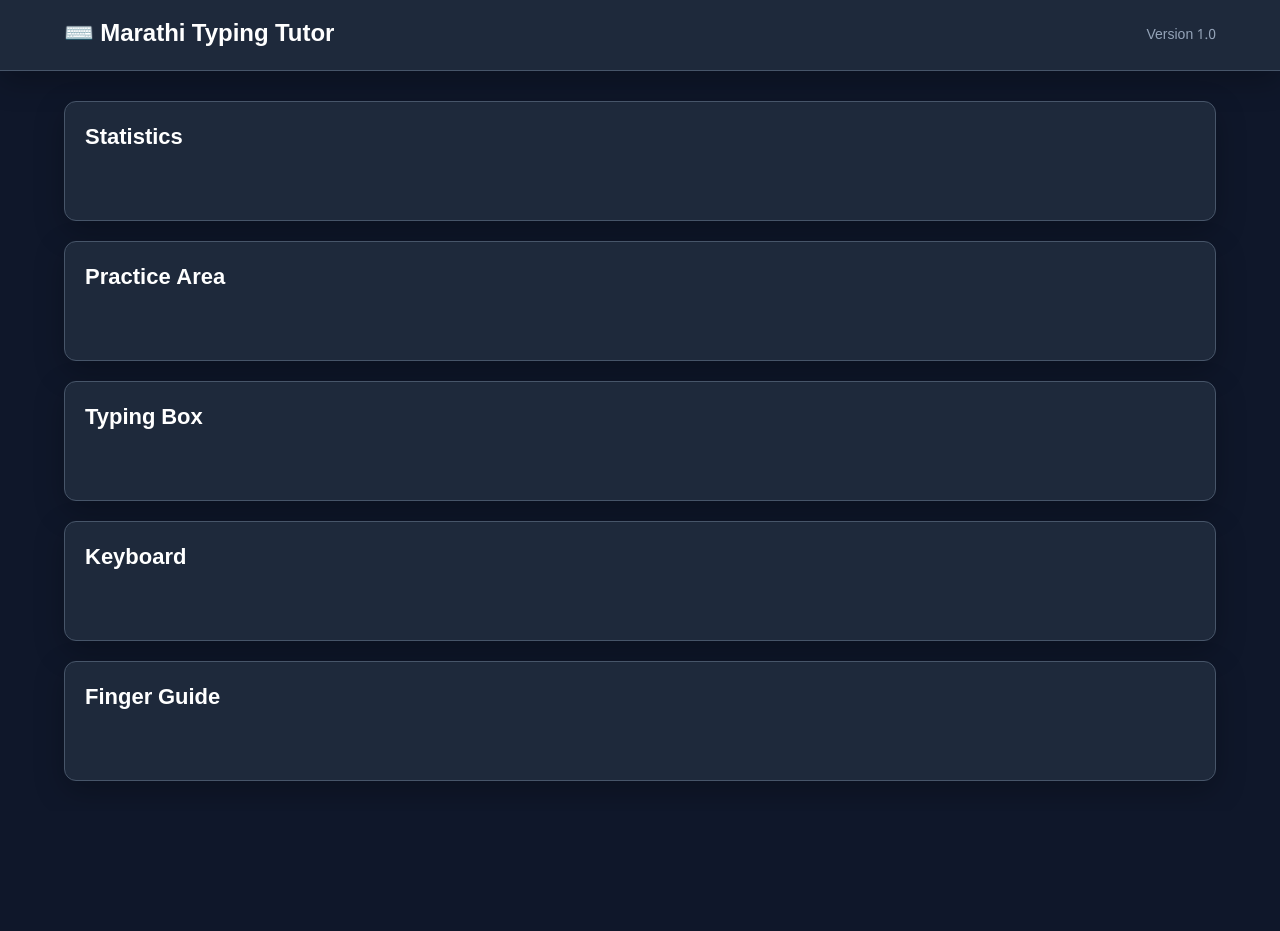
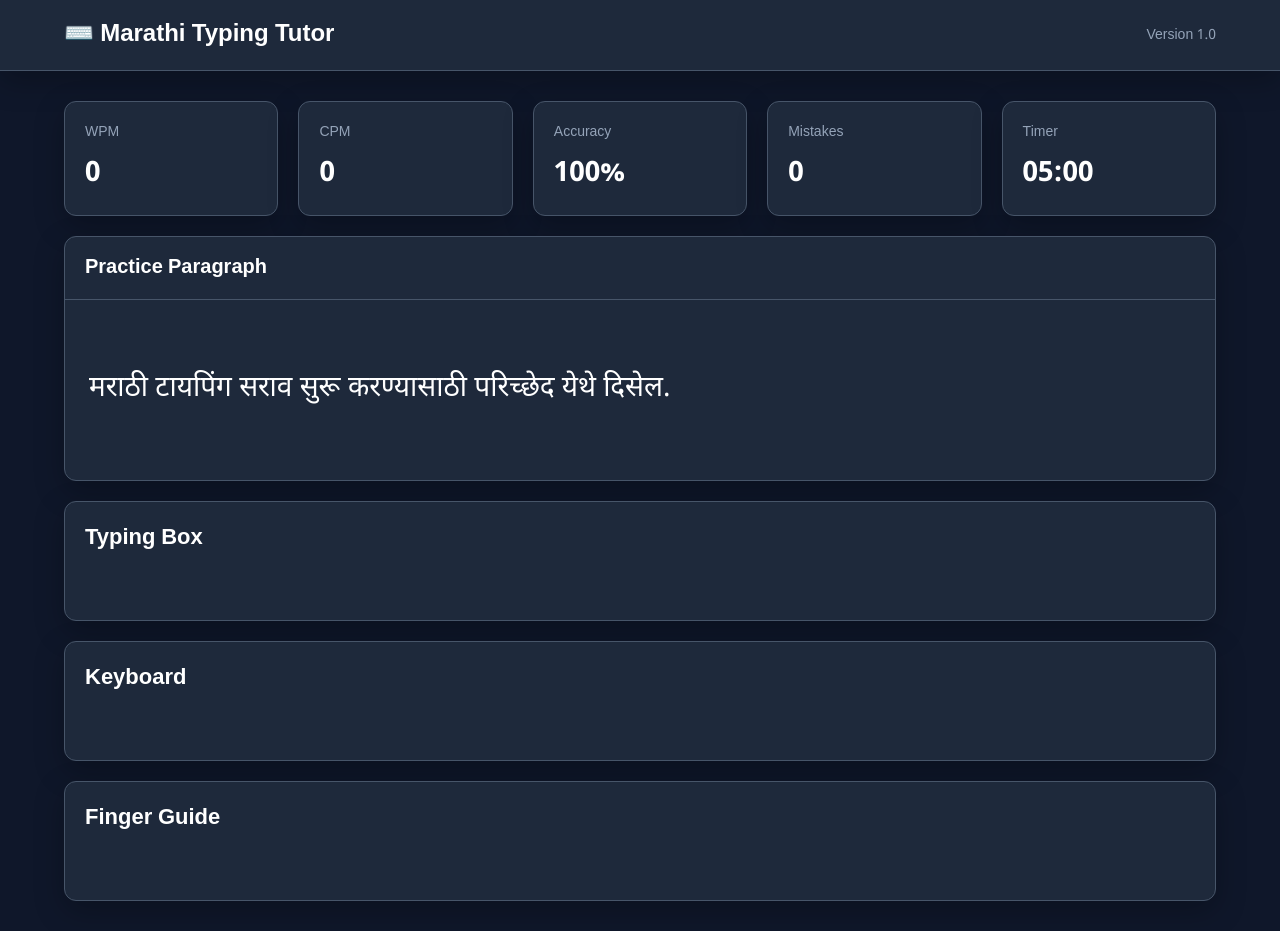
Before and after one commit to Akshay3096/marathi-typing-tutor, a React (Vite) app: page / in a window 1280 px wide. Before the commit the page ends 811 px from the top, so only its background shows below. Built offline with nearby package versions, Linux system fonts and the light colour scheme.

Commit message:
feat: add practice component

```diff
--- a/src/components/Dashboard/Dashboard.jsx
+++ b/src/components/Dashboard/Dashboard.jsx
@@ -1,16 +1,17 @@
 import "./Dashboard.css";
 
+import Statistics from "../Statistics/Statistics";
+import Practice from "../Practice/Practice";
+
 function Dashboard() {
+
     return (
+
         <div className="dashboard">
 
-      <section className="dashboard-section">
-        <h2>Statistics</h2>
-      </section>
+            <Statistics />
 
-      <section className="dashboard-section">
-        <h2>Practice Area</h2>
-      </section>
+            <Practice />
 
             <section className="dashboard-section">
                 <h2>Typing Box</h2>
@@ -25,7 +26,9 @@ function Dashboard() {
             </section>
 
         </div>
+
     );
+
 }
 
 export default Dashboard;
--- /dev/null
+++ b/src/components/Practice/Practice.css
@@ -0,0 +1,57 @@
+.practice{
+
+    background:var(--surface-color);
+
+    border:1px solid var(--border);
+
+    border-radius:var(--radius-md);
+
+    box-shadow:var(--shadow);
+
+    overflow:hidden;
+
+}
+
+.practice-header{
+
+    padding:16px 20px;
+
+    border-bottom:1px solid var(--border);
+
+}
+
+.practice-header h2{
+
+    font-size:20px;
+
+    color:var(--text-primary);
+
+}
+
+.practice-content{
+
+    min-height:180px;
+
+    padding:24px;
+
+    display:flex;
+
+    align-items:center;
+
+}
+
+.practice-text{
+
+    font-size:28px;
+
+    line-height:1.9;
+
+    color:var(--text-primary);
+
+    user-select:none;
+
+    font-family:
+        "Noto Sans Devanagari",
+        "Mangal",
+        sans-serif;
+}
--- /dev/null
+++ b/src/components/Practice/Practice.jsx
@@ -0,0 +1,23 @@
+import "./Practice.css";
+
+function Practice() {
+  return (
+    <section className="practice">
+
+      <div className="practice-header">
+        <h2>Practice Paragraph</h2>
+      </div>
+
+      <div className="practice-content">
+
+        <p className="practice-text">
+          मराठी टायपिंग सराव सुरू करण्यासाठी परिच्छेद येथे दिसेल.
+        </p>
+
+      </div>
+
+    </section>
+  );
+}
+
+export default Practice;
--- /dev/null
+++ b/src/components/Statistics/Statistics.css
@@ -0,0 +1,9 @@
+.statistics{
+
+    display:grid;
+
+    grid-template-columns:repeat(auto-fit,minmax(180px,1fr));
+
+    gap:20px;
+
+}
--- /dev/null
+++ b/src/components/Statistics/Statistics.jsx
@@ -0,0 +1,51 @@
+import "./Statistics.css";
+import StatCard from "./StatCard/StatCard";
+
+function Statistics() {
+
+    const statistics = [
+        {
+            title: "WPM",
+            value: 0
+        },
+        {
+            title: "CPM",
+            value: 0
+        },
+        {
+            title: "Accuracy",
+            value: "100%"
+        },
+        {
+            title: "Mistakes",
+            value: 0
+        },
+        {
+            title: "Timer",
+            value: "05:00"
+        }
+    ];
+
+    return (
+
+        <section className="statistics">
+
+            {
+                statistics.map((item) => (
+
+                    <StatCard
+                        key={item.title}
+                        title={item.title}
+                        value={item.value}
+                    />
+
+                ))
+            }
+
+        </section>
+
+    );
+
+}
+
+export default Statistics;
```
Lines whose indentation alone changed are shown as unchanged.
